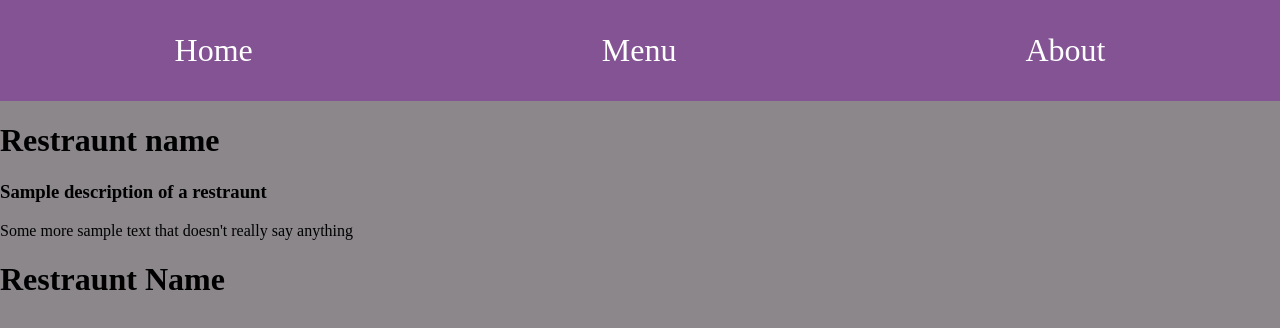
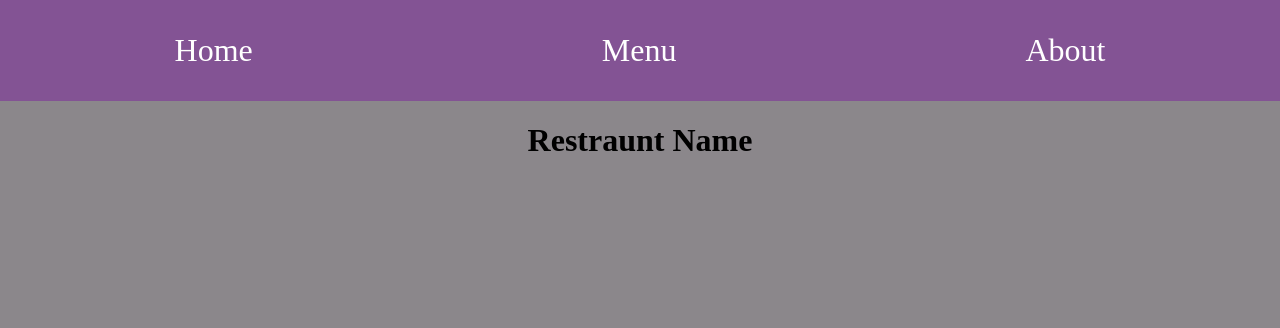
Before and after one commit to EthanL02/odin-restraunt, a website built with webpack: page src/template.html in a window 1280 px wide. Built offline with nearby package versions, Linux system fonts and the light colour scheme.

Commit message:
Create module to clear content

```diff
--- /dev/null
+++ b/src/clear-content.js
@@ -0,0 +1,7 @@
+const content = document.getElementById("content");
+
+function clear() {
+    content.innerHTML = "";
+}
+
+export default clear;
--- a/src/create-home.js
+++ b/src/create-home.js
@@ -1,6 +1,10 @@
 const content = document.getElementById("content");
 
-const title = document.createElement("h1");
-title.textContent = "Restraunt Name";
+function load() {
+    const title = document.createElement("h1");
+    title.textContent = "Restraunt Name";
 
-content.append(title);
+    content.append(title);
+}
+
+export default load;
--- a/src/index.js
+++ b/src/index.js
@@ -1,4 +1,6 @@
 import "./styles.css";
 import createHome from "./create-home.js";
+import clear from "./clear-content.js";
 
-createHome;
+clear();
+createHome();
--- a/src/styles.css
+++ b/src/styles.css
@@ -11,3 +11,10 @@ header {
     font-size: min(5vw, 2em);
     padding-block: 1em;
 }
+
+#content {
+    display: flex;
+    flex-direction: column;
+    align-items: center;
+    gap: 3em;
+}
```
